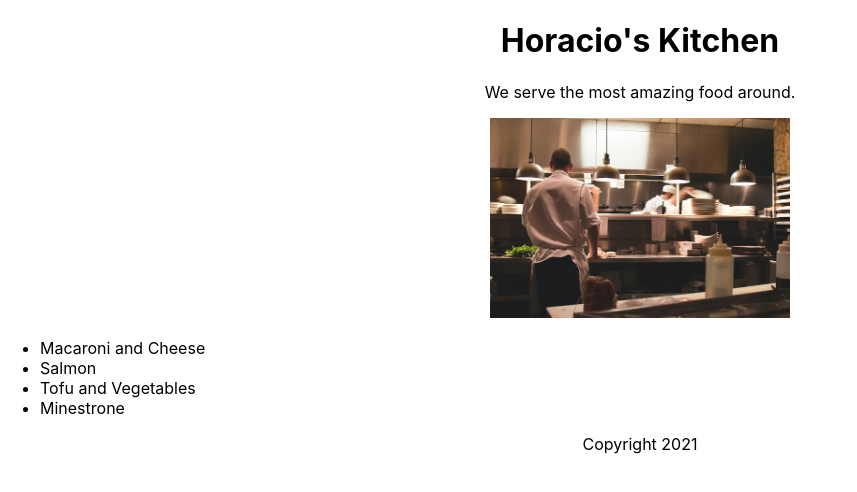
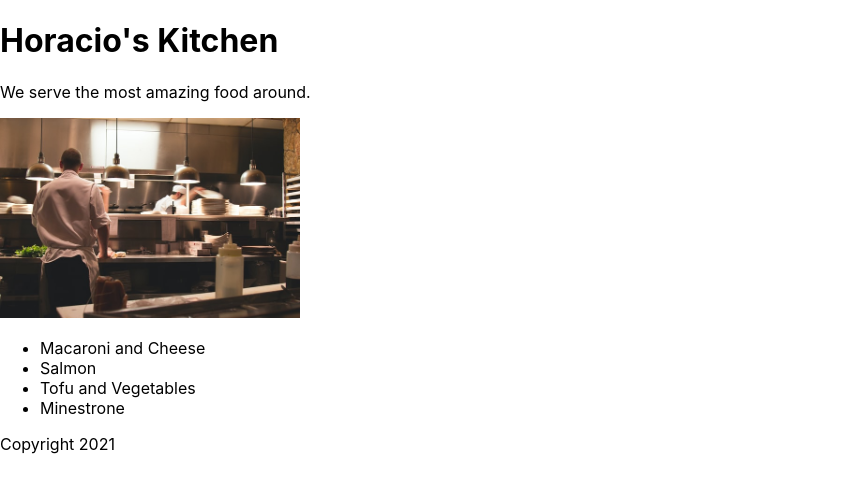
Before and after one commit to chibui/react-essentials, a React (Create React App) app: page / in a window 1280 px wide. Shown: the top 492 px of the page, without its empty margins (0-857 px from the left). Built offline with nearby package versions, Linux system fonts and the light colour scheme.

Commit message:
Using fragments

```diff
--- a/src/App.js
+++ b/src/App.js
@@ -47,11 +47,12 @@ const dishObjects = dishes.map((dish, i) => ({id: i, title: dish}));
 
 function App() {
   return (
-    <div className="App">
+    // shorthand for react.fragment. Using fragment will lose ability to use classes such as styling from app class.
+    <>
       <Header name="Horacio" />
       <Main adjective="amazing" dishes={dishObjects}/>
       <Footer year={new Date().getFullYear()} />
-    </div>
+    </>
   );
 }
 
```
